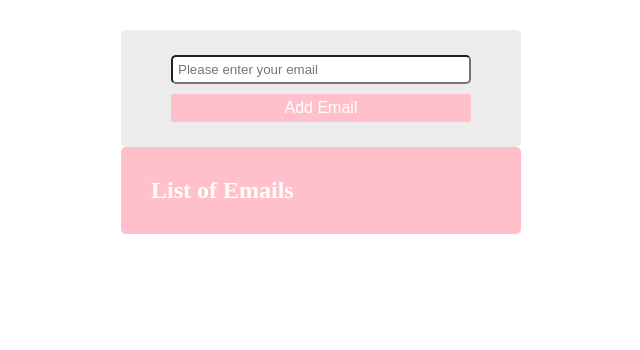
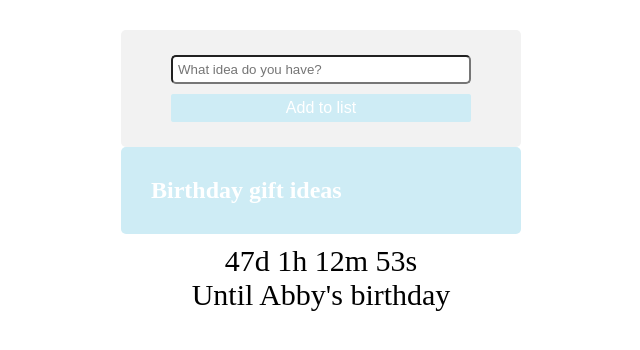
Before and after one commit to abigail-peek/to-do-project, a plain HTML site: page index.html in a window 1280 px wide. Shown: the whole page, without its empty margins (319-959 px from the left). Drawn offline with nearby package versions, Linux system fonts and the light colour scheme.

Commit message:
first commit

```diff
--- a/index.html
+++ b/index.html
@@ -3,21 +3,70 @@
   <head>
     <meta charset="utf-8">
     <link rel="stylesheet" href="./styles.css">
-    <title>Email Submition</title>
+    <title>List of gifts</title>
   </head>
   <body>
     <article class="content">
       <section class="user-input">
-        <input class="name" type="email" placeholder="Please enter your email">
-        <input class="submit-btn" type="submit" value="Add Email">
+        <input class="name" type="text" placeholder="What idea do you have?">
+        <input class="submit-btn" type="submit" value="Add to list">
         </section>
     <section class= "card-container">
-      <h2>List of Emails</h2>
+      <h2>Birthday gift ideas</h2>
       <!-- this is empty because we start with no user info -->
       </section>
     </article>
   </body>
 
+<html>
+<head>
+<meta name="viewport" content="width=device-width, initial-scale=1">
+<style>
+p {
+  text-align: center;
+  font-size: 30px;
+  margin-top: 0px;
+}
+</style>
+</head>
+<body>
+
+<p id="demo"></p>
+
+<script>
+// Set the date we're counting down to
+var countDownDate = new Date("July 27, 2019 15:37:25").getTime();
+
+// Update the count down every 1 second
+var x = setInterval(function() {
+
+  // Get today's date and time
+  var now = new Date().getTime();
+
+  // Find the distance between now and the count down date
+  var distance = countDownDate - now;
+
+  // Time calculations for days, hours, minutes and seconds
+  var days = Math.floor(distance / (1000 * 60 * 60 * 24));
+  var hours = Math.floor((distance % (1000 * 60 * 60 * 24)) / (1000 * 60 * 60));
+  var minutes = Math.floor((distance % (1000 * 60 * 60)) / (1000 * 60));
+  var seconds = Math.floor((distance % (1000 * 60)) / 1000);
+
+  // Output the result in an element with id="demo"
+  document.getElementById("demo").innerHTML = days + "d " + hours + "h "
+  + minutes + "m " + seconds + "s ";
+
+  // If the count down is over, write some text
+  if (distance < 0) {
+    clearInterval(x);
+    document.getElementById("demo").innerHTML = "EXPIRED";
+  }
+}, 1000);
+</script>
+<p> Until Abby's birthday </p>
+
+
+
 <script src="https://ajax.googleapis.com/ajax/libs/jquery/2.1.3/jquery.min.js"></script>
   <script type="text/javascript" src="./index.js"></script>
   </body>
--- a/styles.css
+++ b/styles.css
@@ -3,6 +3,7 @@
   padding: 0;
   box-sizing: border-box;
   border-radius: 5px;
+
 }
 
 .content {
@@ -14,7 +15,7 @@
   display: flex;
   flex-direction: column;
   margin-top: 30px;
-  background: #ECECEC;
+  background: #F2F2F2;
 }
 
 .name {
@@ -28,7 +29,7 @@
   width: 300px;
   padding: 5px;
   margin: 5px auto 25px auto;
-  background: pink;
+  background: #CEECF5;
   border: none;
   border-radius: 2px;
   color: #fff;
@@ -36,7 +37,7 @@
 }
 .card-container {
   padding: 30px;
-  background: pink;
+  background: #CEECF5;
 }
 
 .name-card {
```
